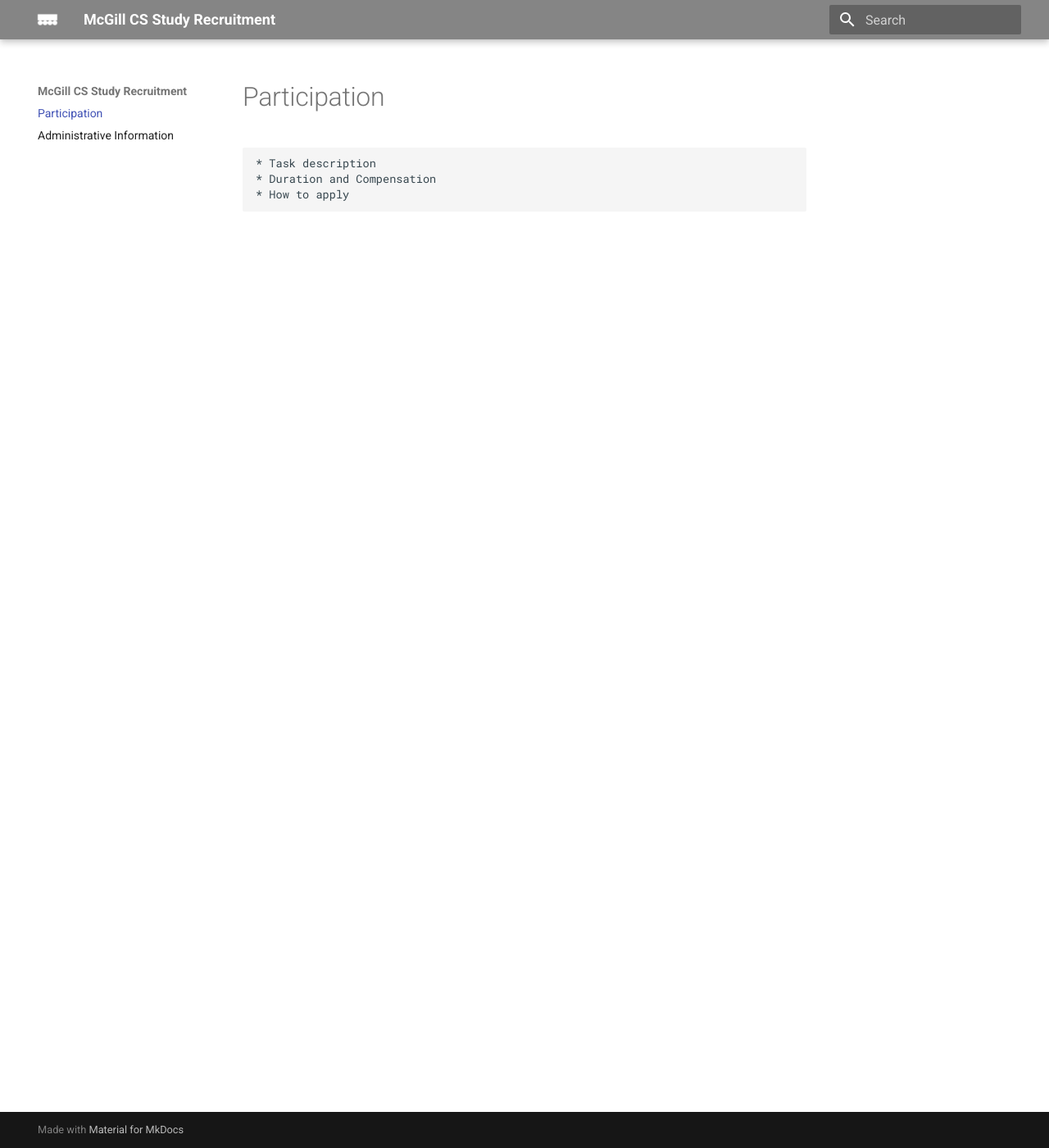
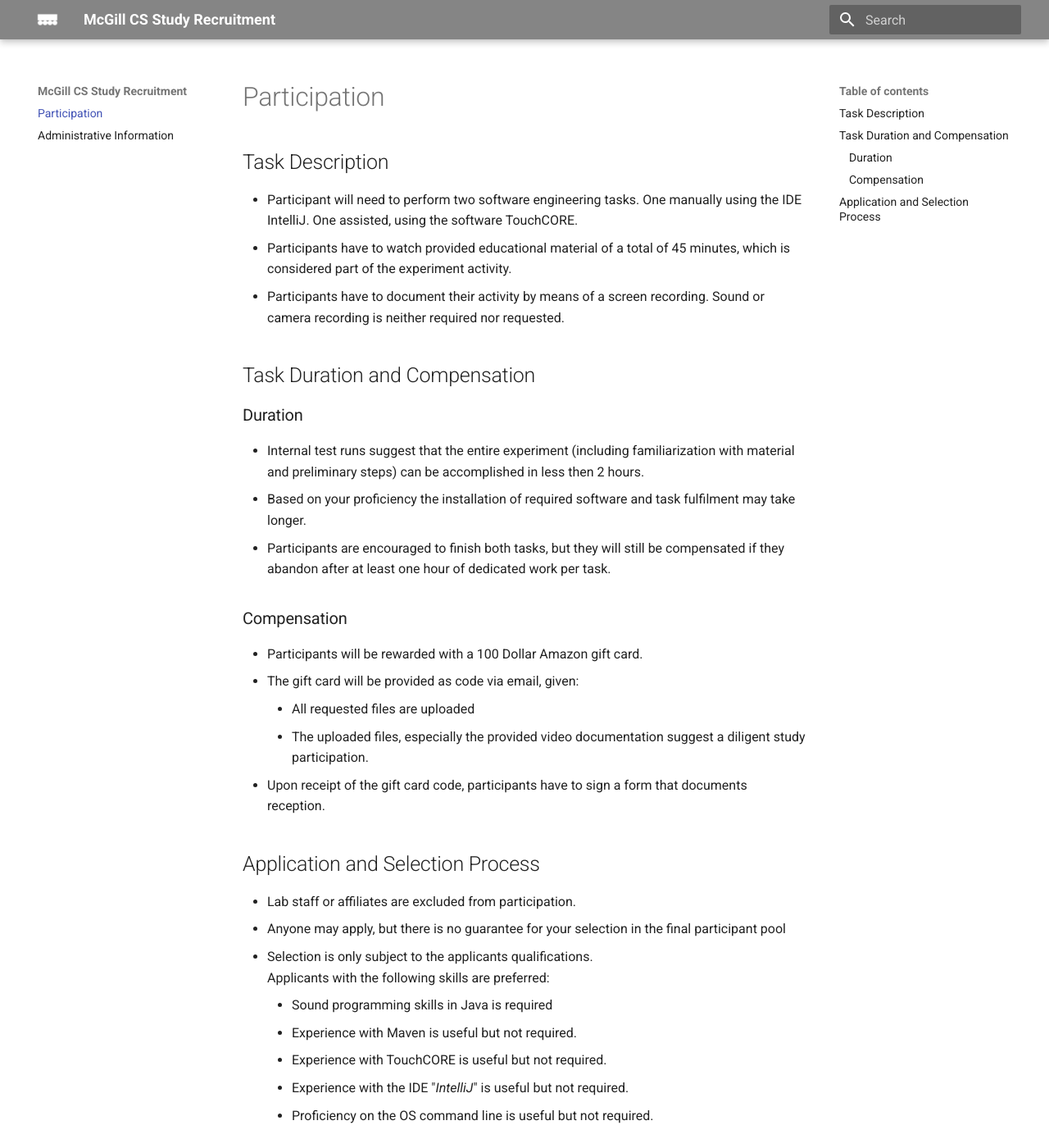
Before and after one commit to m5c/RestifyRecruitmentPage, an MkDocs documentation site: the page built from docs/participation.md, in a window 1280 px wide and 1400 px high. Shown: the whole window at 82% size. Built offline with MkDocs 1.6.1 and Material for MkDocs 9.7.7, drawn with Linux system fonts in a browser that asks for light colours.

Commit message:
added first version of task descirption

```diff
--- a/docs/participation.md
+++ b/docs/participation.md
@@ -1,3 +1,35 @@
-    * Task description
-    * Duration and Compensation
-    * How to apply
+# Participation
+
+## Task Description
+
+ * Participant will need to perform two software engineering tasks. One manually using the IDE IntelliJ. One assisted, using the software TouchCORE.
+ * Participants have to watch provided educational material of a total of 45 minutes, which is considered part of the experiment activity.
+ * Participants have to document their activity by means of a screen recording. Sound or camera recording is neither required nor requested.
+
+## Task Duration and Compensation
+
+### Duration
+
+ * Internal test runs suggest that the entire experiment (including familiarization with material and preliminary steps) can be accomplished in less then 2 hours.
+ * Based on your proficiency the installation of required software and task fulfilment may take longer.
+ * Participants are encouraged to finish both tasks, but they will still be compensated if they abandon after at least one hour of dedicated work per task.
+
+### Compensation
+
+ * Participants will be rewarded with a 100 Dollar Amazon gift card.
+ * The gift card will be provided as code via email, given:
+    * All requested files are uploaded
+    * The uploaded files, especially the provided video documentation suggest a diligent study participation.
+ * Upon receipt of the gift card code, participants have to sign a form that documents reception.
+
+## Application and Selection Process
+
+ * Lab staff or affiliates are excluded from participation.
+ * Anyone may apply, but there is no guarantee for your selection in the final participant pool
+ * Selection is only subject to the applicants qualifications.
+Applicants with the following skills are preferred:
+    * Sound programming skills in Java is required
+    * Experience with Maven is useful but not required.
+    * Experience with TouchCORE is useful but not required.
+    * Experience with the IDE "*IntelliJ*" is useful but not required.
+    * Proficiency on the OS command line is useful but not required.
```
